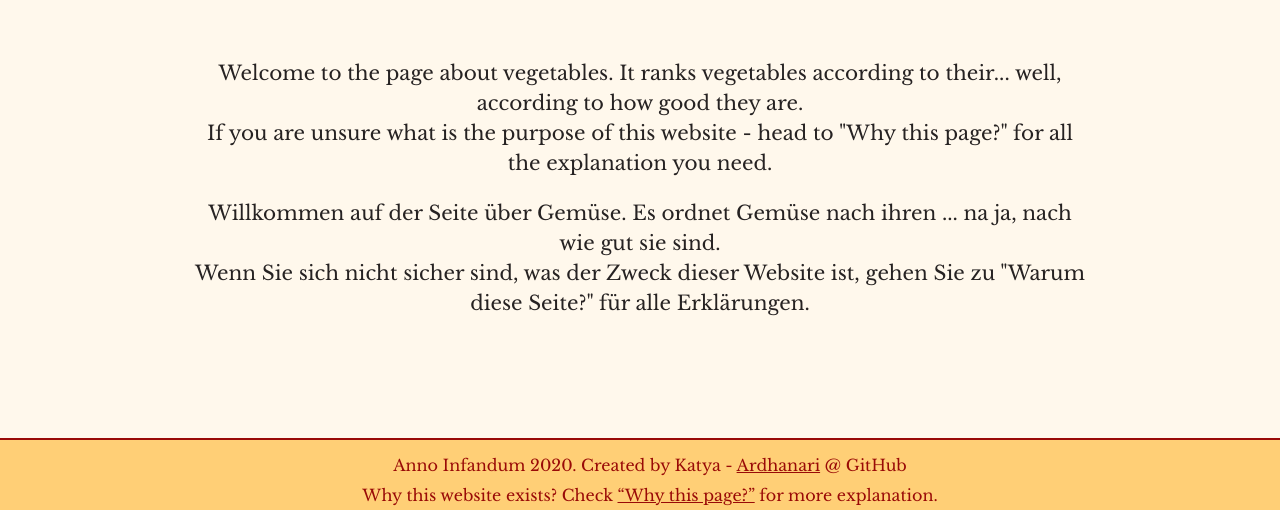
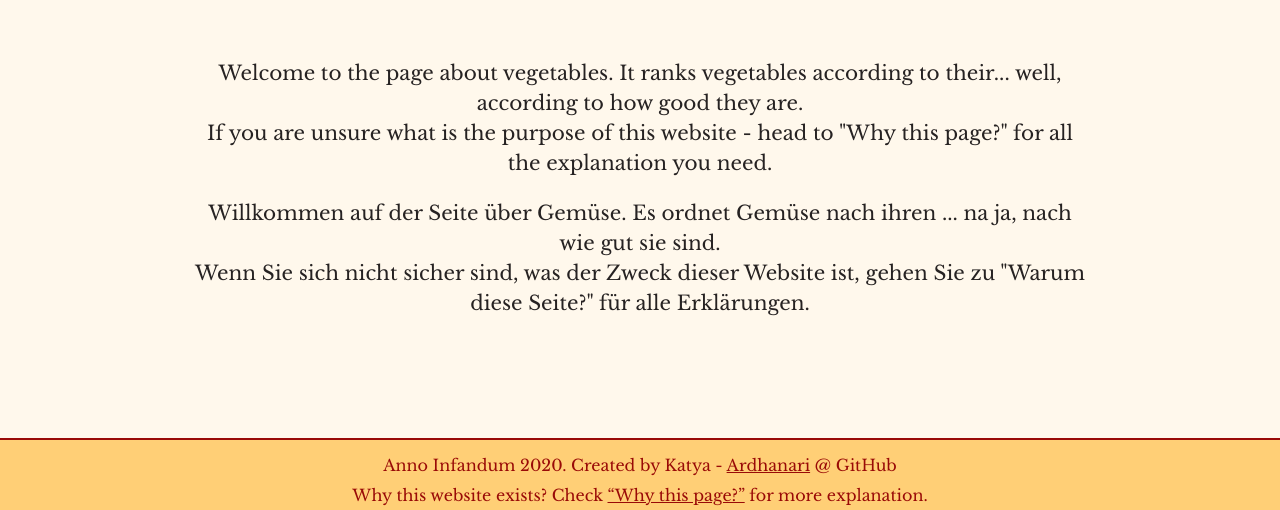
Before and after one commit to Ardhanari/Gemuseranking, a plain HTML site: page index.html in a window 1280 px wide. Shown: the part 1180-1690 px from the top of the page. Drawn offline with nearby package versions, Linux system fonts and the light colour scheme.

Commit message:
tidying up css

```diff
--- a/css/style.css
+++ b/css/style.css
@@ -52,10 +52,6 @@ h1 {
                0 20px 20px #ffffff;
 }
 
-h2 {
-
-}
-
 a, a:active {
     color: #990a07;
 }
@@ -91,6 +87,7 @@ nav a:hover {
 main {
     margin: 50px 0px;
     min-height: calc(100vh - 500px);
+
 }
 
 main > .container {
@@ -140,7 +137,6 @@ tr:nth-child(even) {
 video {
     padding: 0px 140px;
 }
-
 
 
 
@@ -220,9 +216,7 @@ footer {
     vertical-align: middle;
     border-top: 2px solid #990a07;
     height: 50px;
-    padding: 10px;
+    padding: 10px 0px;
     font-size: 16px;
     color: #990a07;
-    /* position: absolute;
-    bottom: 0px; */
 }
```
